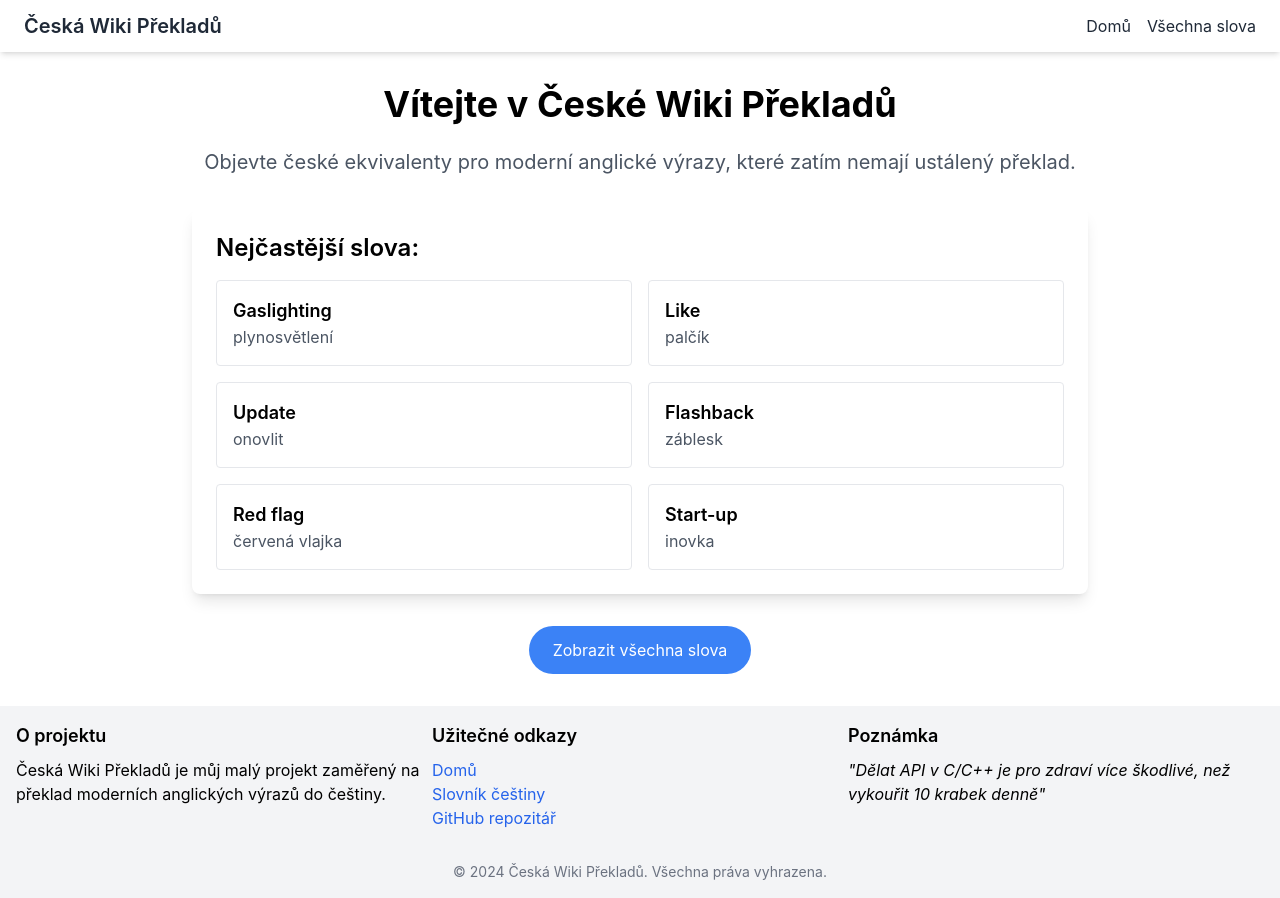
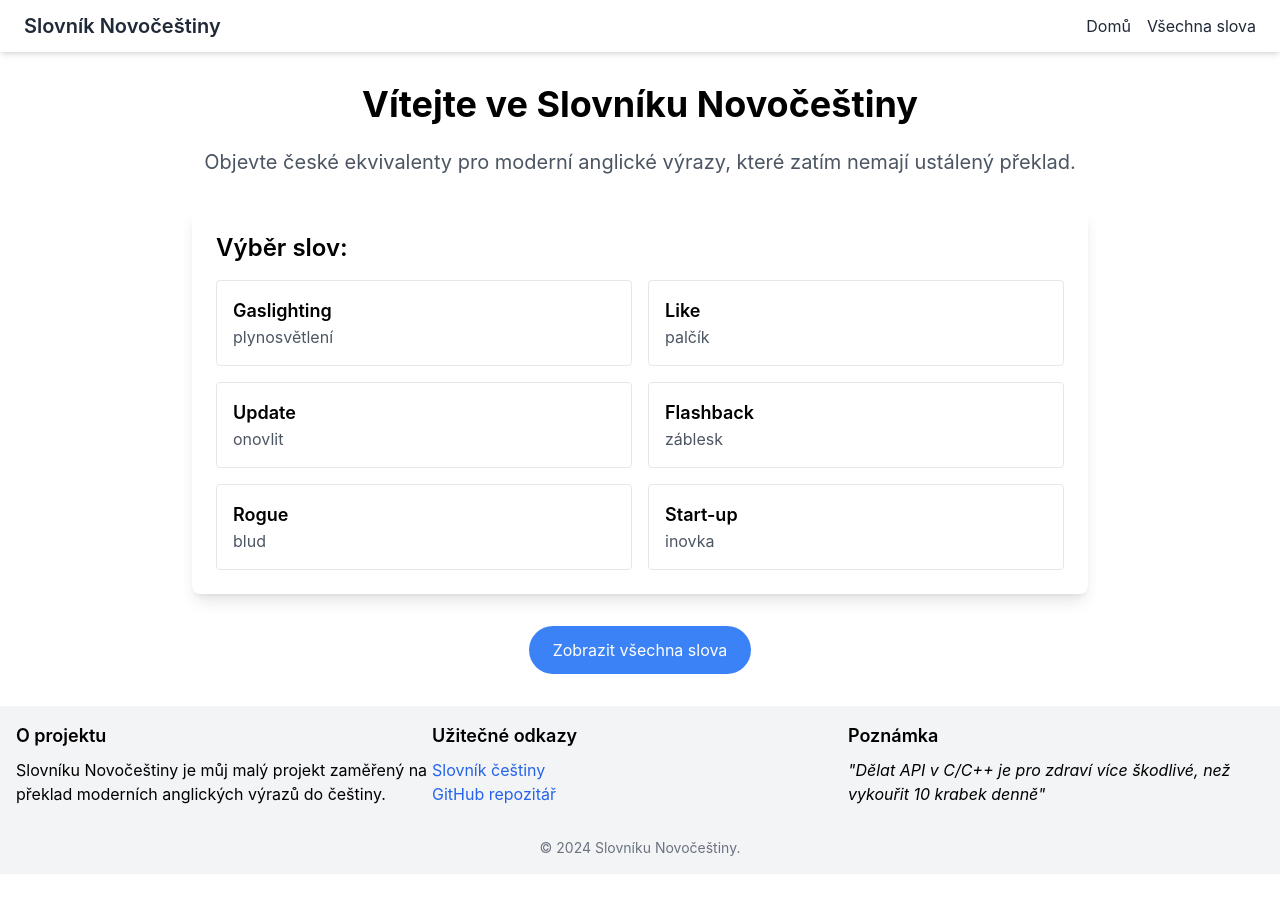
Before and after one commit to FoxDeFacto/Preklady, a React (Create React App) app: page / in a window 1280 px wide. After the commit the page ends 874 px from the top, so only its background shows below. Built offline with nearby package versions, Linux system fonts and the light colour scheme.

Commit message:
Text changes

```diff
--- a/src/components/Footer.js
+++ b/src/components/Footer.js
@@ -22,12 +22,11 @@ const Footer = () => {
         <div className="flex flex-wrap justify-between">
           <div className="w-full md:w-1/3 mb-4 md:mb-0">
             <h3 className="text-lg font-semibold mb-2">O projektu</h3>
-            <p>Česká Wiki Překladů je můj malý projekt zaměřený na překlad moderních anglických výrazů do češtiny.</p>
+            <p>Slovníku Novočeštiny je můj malý projekt zaměřený na překlad moderních anglických výrazů do češtiny.</p>
           </div>
           <div className="w-full md:w-1/3 mb-4 md:mb-0">
             <h3 className="text-lg font-semibold mb-2">Užitečné odkazy</h3>
             <ul>
-              <li><Link to="/" className="text-blue-600 hover:underline">Domů</Link></li>
               <li><a href="https://slovnikcestiny.cz/uvod.php" className="text-blue-600 hover:underline">Slovník češtiny</a></li>
               <li><a href="https://github.com/FoxDeFacto" className="text-blue-600 hover:underline" target="_blank" rel="noopener noreferrer">GitHub repozitář</a></li>
             </ul>
@@ -38,7 +37,7 @@ const Footer = () => {
           </div>
         </div>
         <div className="mt-8 text-center text-sm text-gray-500">
-          &copy; {new Date().getFullYear()} Česká Wiki Překladů. Všechna práva vyhrazena.
+          &copy; {new Date().getFullYear()} Slovníku Novočeštiny.
         </div>
       </div>
     </footer>
--- a/src/components/Navbar.js
+++ b/src/components/Navbar.js
@@ -6,7 +6,7 @@ const Navbar = () => {
     <nav className="bg-white shadow-md">
       <div className="container mx-auto px-6 py-3">
         <div className="flex justify-between items-center">
-          <Link to="/" className="text-xl font-semibold text-gray-800">Česká Wiki Překladů</Link>
+          <Link to="/" className="text-xl font-semibold text-gray-800">Slovník Novočeštiny</Link>
           <div className="space-x-4">
             <Link to="/" className="text-gray-800 hover:text-blue-600">Domů</Link>
             <Link to="/all" className="text-gray-800 hover:text-blue-600">Všechna slova</Link>
--- a/src/data/translations.js
+++ b/src/data/translations.js
@@ -34,11 +34,11 @@ export const translations = [
   },
   {
     id: 15,
-    english: "Red flag",
-    czech: ["červená vlajka", "červená vlaječka"],
-    etymology: "Termín označuje varovné znamení, typicky v kontextu vztahů nebo nebezpečí.",
-    reason: "Doslovný překlad, který se používá i v českém jazyce jako symbol varování.",
-    example: "Jeho neochota diskutovat o důležitých věcech byla velkou červenou vlajkou."
+    english: "Rogue",
+    czech: ["blud", "tulák"],
+    etymology: "Rogue označuje osobu jednající mimo pravidla nebo konvence, často ve hrách či literatuře.",
+    reason: "Blud a tulák zachycují význam slova rogue jako někoho, kdo se odchyluje od normy.",
+    example: "Tento blud nikdy nehraje podle pravidel."
   },
   {
     id: 16,
@@ -55,14 +55,6 @@ export const translations = [
     etymology: "Termín označuje stav, kdy někdo něco intenzivně prožívá nebo se s tím dobře cítí.",
     reason: "Překlad zachovává původní význam slova 'vibe' ve smyslu prožívání momentu.",
     example: "Na koncertě celá místnost vibrovala do rytmu hudby."
-  },
-  {
-    id: 18,
-    english: "Rogue",
-    czech: ["blud", "tulák"],
-    etymology: "Rogue označuje osobu jednající mimo pravidla nebo konvence, často ve hrách či literatuře.",
-    reason: "Blud a tulák zachycují význam slova rogue jako někoho, kdo se odchyluje od normy.",
-    example: "Tento blud nikdy nehraje podle pravidel."
   },
   {
     id: 19,
@@ -128,4 +120,12 @@ export const translations = [
     reason: "Překlady kombinují slova 'čepel' nebo 'meč' s různými českými výrazy pro pohyb nebo činnost, zachovávající odkaz na původní termín.",
     example: "Čepeloběh pronásledoval uprchlého androida ulicemi neonového města."
   },
+  {
+    id: 27,
+    english: "Red flag",
+    czech: ["červená vlajka", "červená vlaječka"],
+    etymology: "Termín označuje varovné znamení, typicky v kontextu vztahů nebo nebezpečí.",
+    reason: "Doslovný překlad, který se používá i v českém jazyce jako symbol varování.",
+    example: "Jeho neochota diskutovat o důležitých věcech byla velkou červenou vlajkou."
+  },
 ];
--- a/src/pages/Home.js
+++ b/src/pages/Home.js
@@ -8,12 +8,12 @@ const Home = () => {
   return (
     <div className="container mx-auto px-4 py-8">
       <div className="max-w-4xl mx-auto">
-        <h1 className="text-4xl font-bold mb-6 text-center">Vítejte v České Wiki Překladů</h1>
+        <h1 className="text-4xl font-bold mb-6 text-center">Vítejte ve Slovníku Novočeštiny</h1>
         <p className="text-xl mb-8 text-center text-gray-600">
           Objevte české ekvivalenty pro moderní anglické výrazy, které zatím nemají ustálený překlad.
         </p>
         <div className="bg-white shadow-lg rounded-lg p-6 mb-8">
-          <h2 className="text-2xl font-semibold mb-4">Nejčastější slova:</h2>
+          <h2 className="text-2xl font-semibold mb-4">Výběr slov:</h2>
           <div className="grid grid-cols-1 md:grid-cols-2 gap-4">
             {popularTranslations.map(translation => (
               <Link
```
Also changed, not shown: 2 other files (tests, documents, lock files or other folders).
